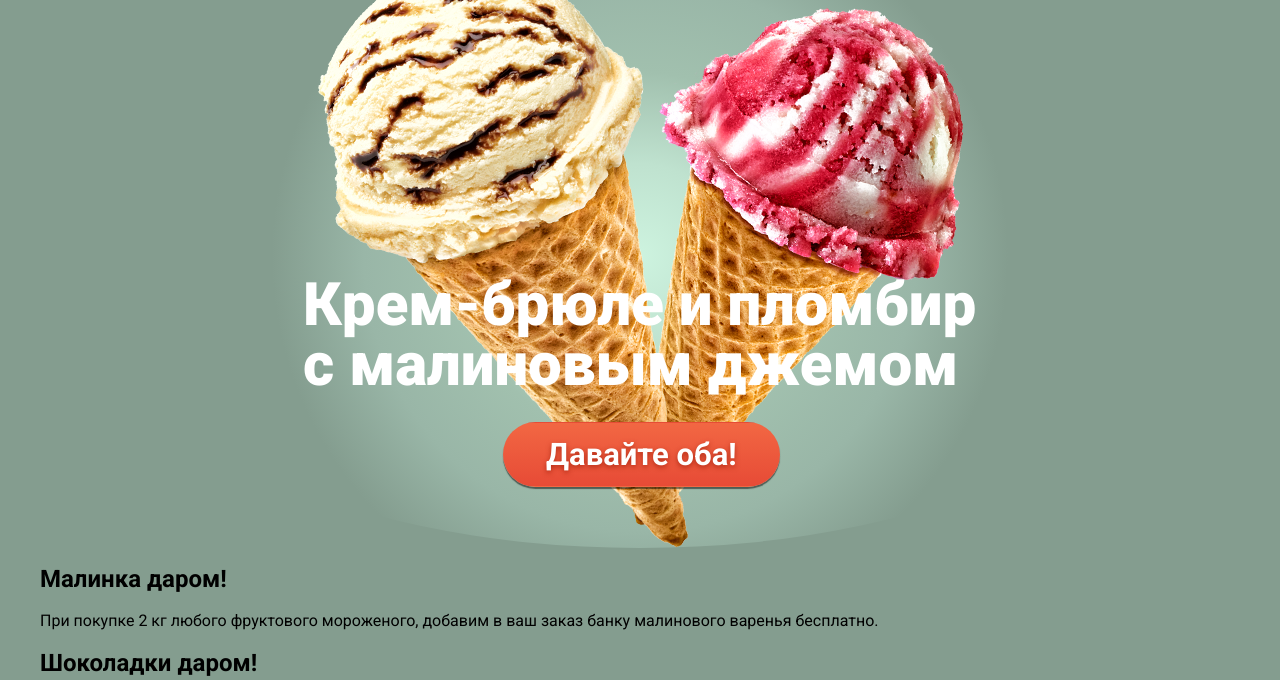
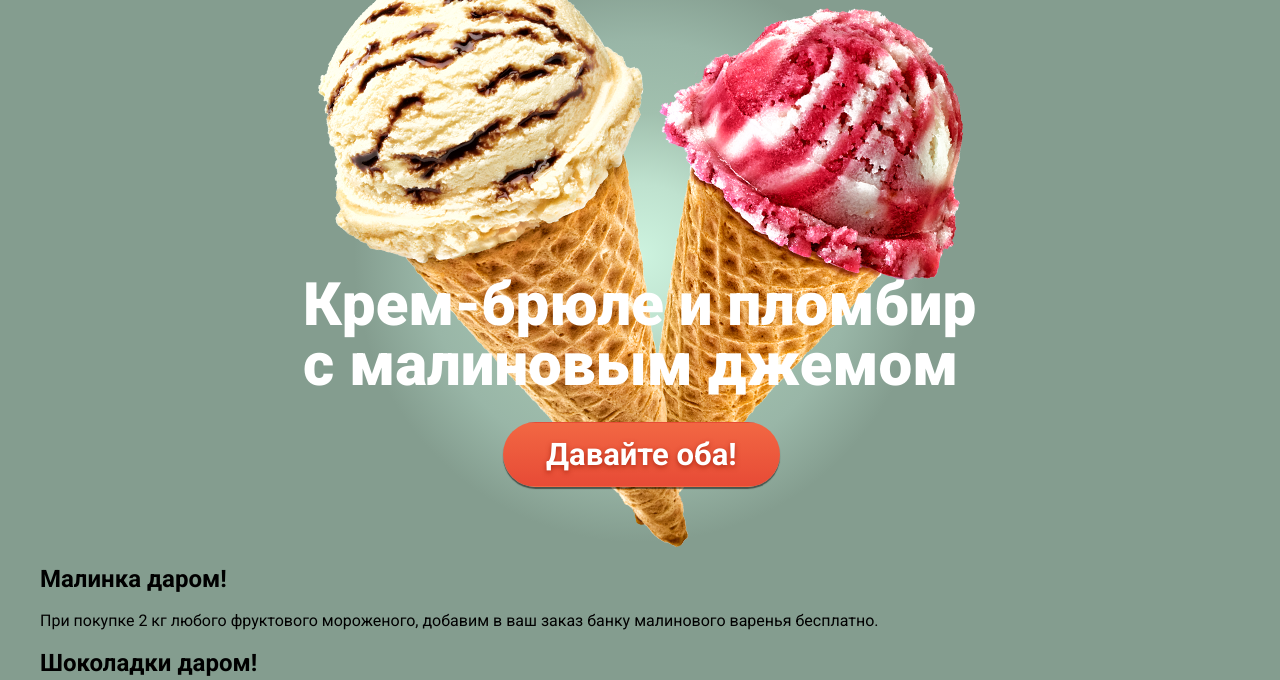
Before and after one commit to suncitygirl/Gllacy, a plain HTML site: page index.html in a window 1280 px wide. Shown: the part 120-800 px from the top of the page. Drawn offline with Linux system fonts and the light colour scheme.

```diff
--- a/css/style.css
+++ b/css/style.css
@@ -216,7 +216,7 @@ body {
 
 .slides {
   border-radius: 100%;
-  background: radial-gradient(circle, #cdf3df, #bfe2cf, #a1c0ae, #99b6a7, #849d8f, #849d8f, #849d8f, #849d8f);
+  background: radial-gradient(circle, #cdf3df, #bfe2cf, #a1c0ae, #99b6a7, #849d8f, #849d8f, #849d8f, #849d8f, #849d8f, #849d8f);
 }
 
 .slides img{
```
